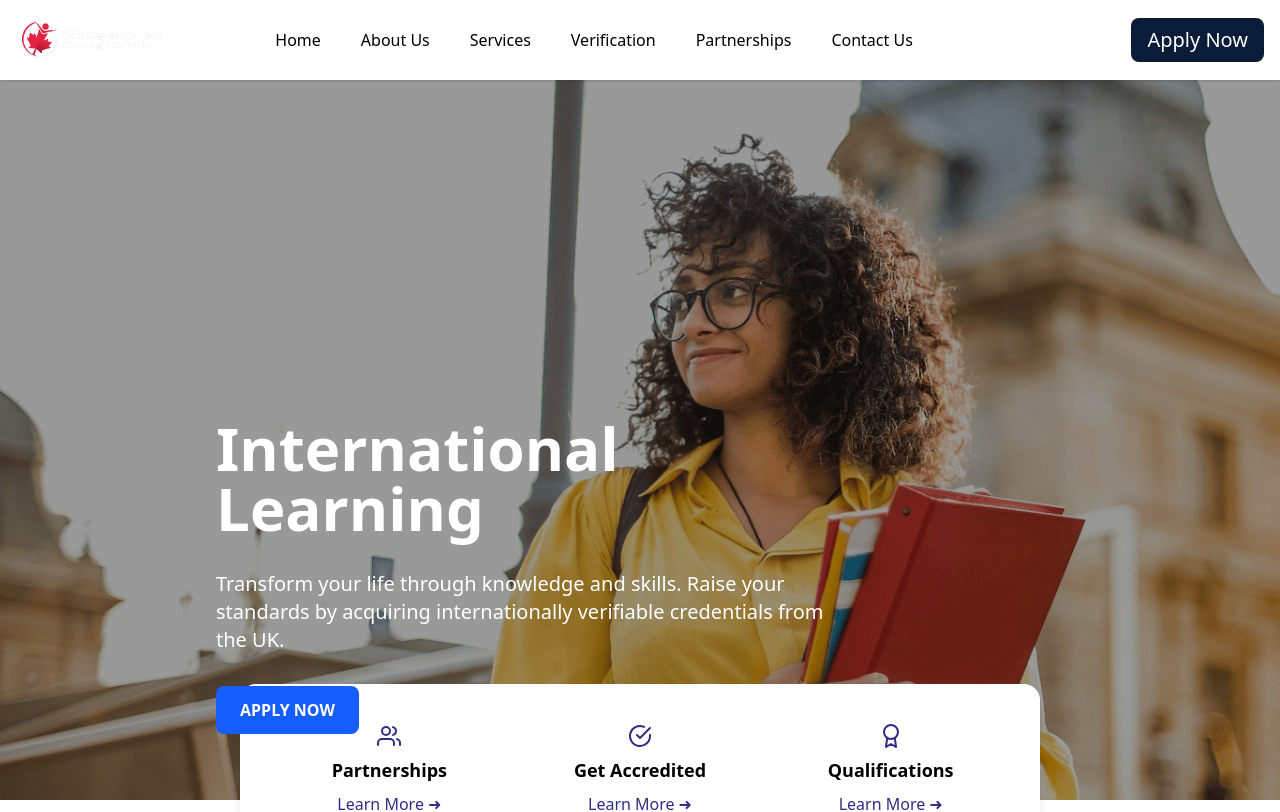
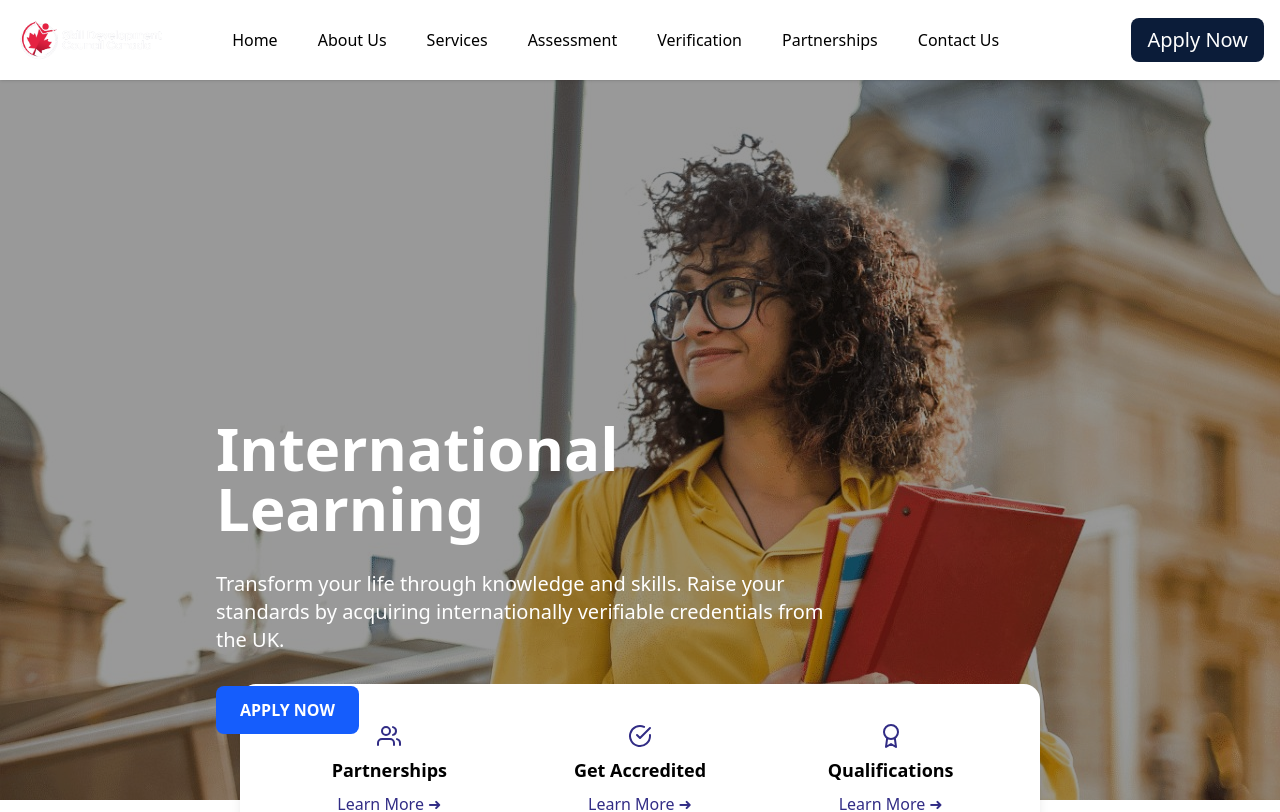
Before and after one commit to Payshia-Software-Solutions/ukcas, a Next.js app in the folder client/: page / in a window 1280 px wide. Shown: the top 812 px of the page. Built offline with nearby package versions, Linux system fonts and the light colour scheme.

Commit message:
Update NavBar.tsx

```diff
--- a/client/components/NavBar.tsx
+++ b/client/components/NavBar.tsx
@@ -62,7 +62,7 @@
               <Link href="/" className="hover:text-gray-300">Home</Link>
               <Link href="/about" className="hover:text-gray-300"> About Us</Link>
               <Link href="/services" className="hover:text-gray-300">Services</Link>
-              {/* <Link href="/assessment" className="hover:text-gray-300">Assessment</Link> */}
+              <Link href="/assessment" className="hover:text-gray-300">Assessment</Link>
               <Link href="/certificateverification" className="hover:text-gray-300">Verification</Link>
               <Link href="/partnerships" className="hover:text-gray-300">Partnerships</Link>
               <Link href="/contact" className="hover:text-gray-300">Contact Us</Link>
```
